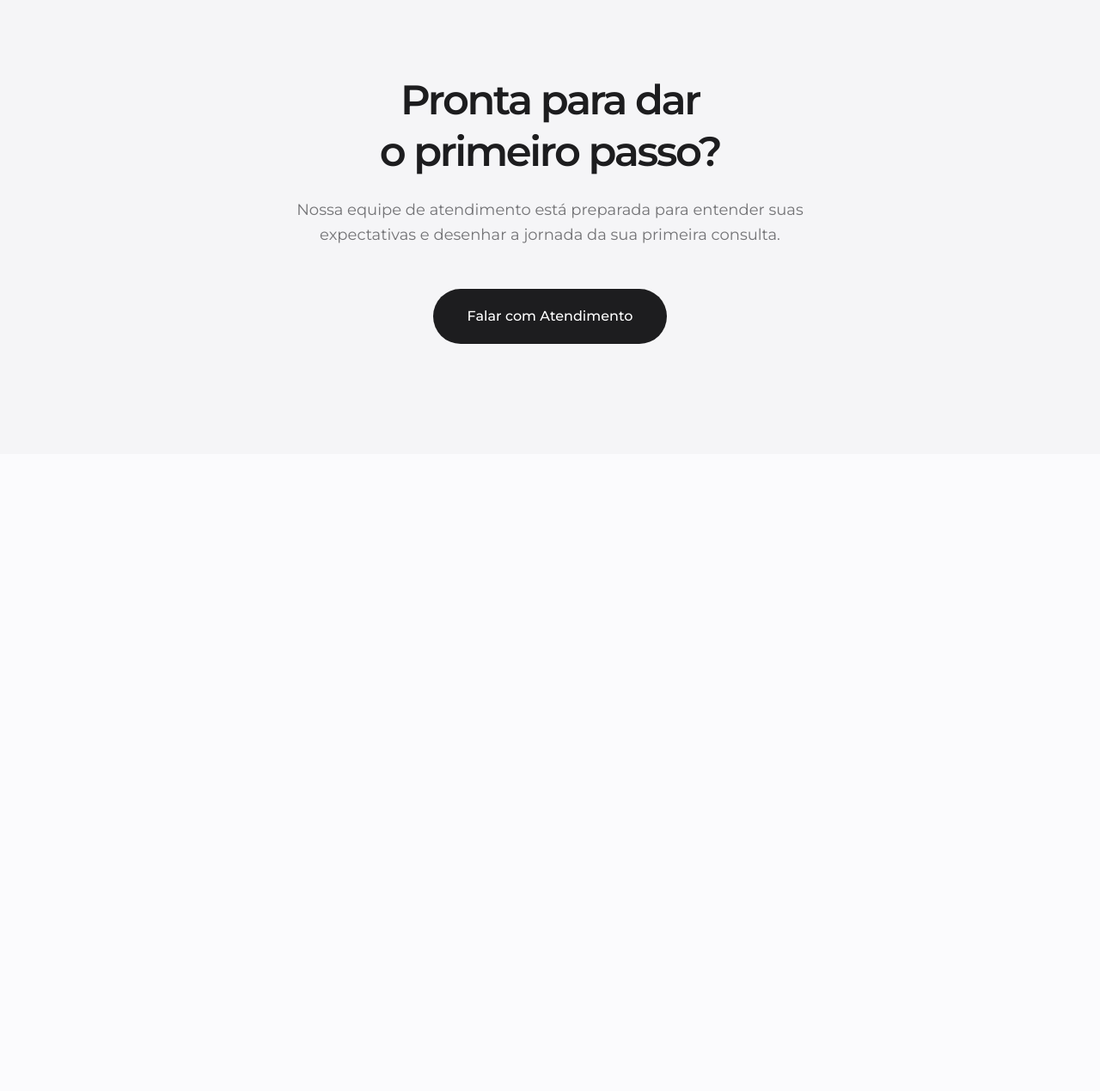
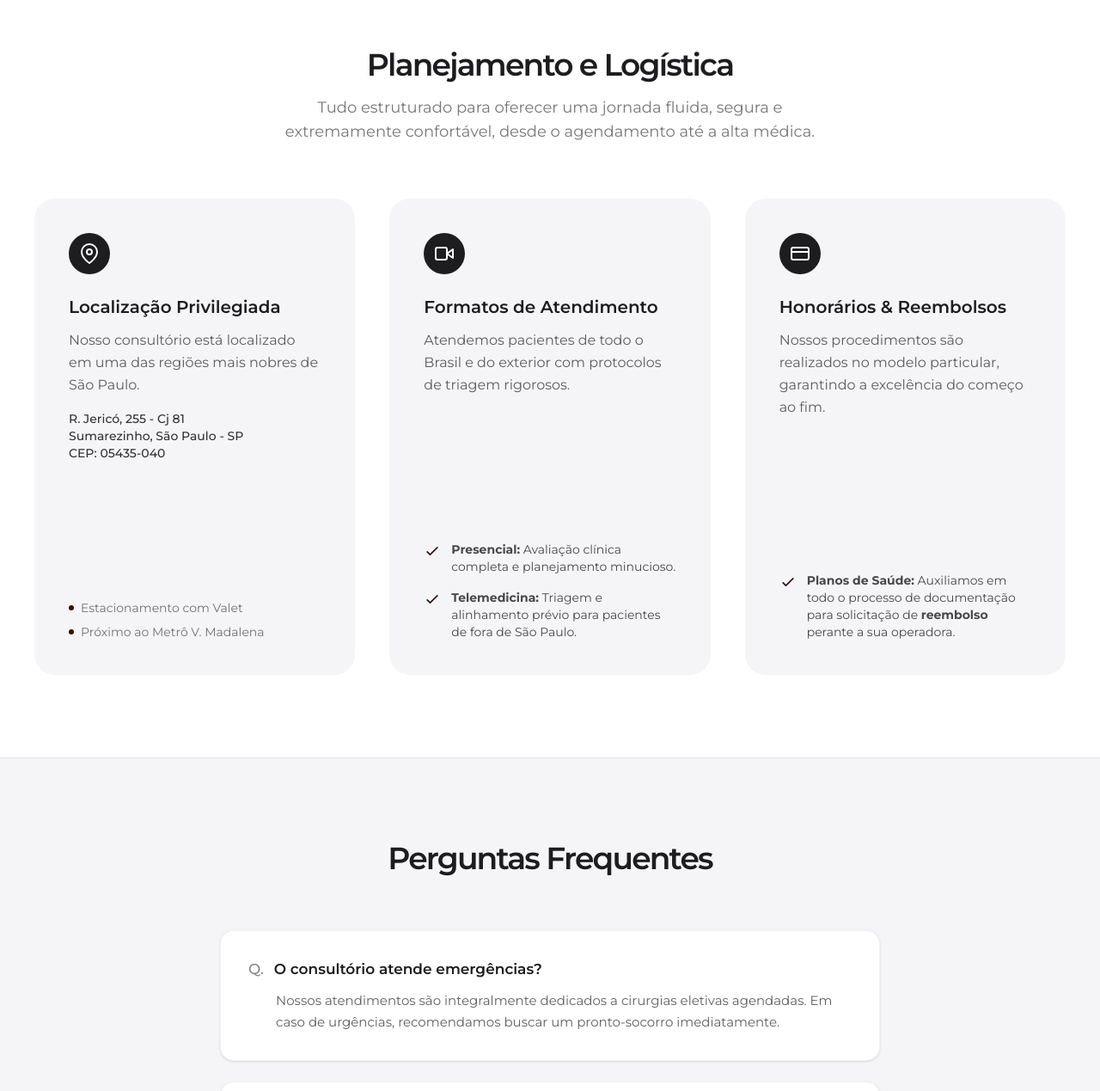
Before and after one commit to wardedrmario/site-institucional, a Next.js app: page /primeira-consulta in a window 1280 px wide. Shown: the part 3913-5182 px from the top of the page at 86% size. Before the commit the page ends 4441 px from the top, so only its background shows below. Built offline with nearby package versions, Linux system fonts and the light colour scheme; grey boxes are pictures that could not be loaded.

Commit message:
feat(ui): add logistics, FAQ and institutional footer to landing page

```diff
--- a/src/app/primeira-consulta/page.tsx
+++ b/src/app/primeira-consulta/page.tsx
@@ -236,8 +236,129 @@ export default function PrimeiraConsulta() {
       {/* 3.5. DEPOIMENTOS (SOCIAL PROOF) */}
       <TestimonialsCarousel />
 
-      {/* 4. FINAL CTA (Soft & Elegant) */}
-      <section className="w-full bg-[#f5f5f7] py-24 md:py-32 px-6 text-center">
+
+      {/* 4. INFORMAÇÕES PRÁTICAS & LOGÍSTICA */}
+      <section className="w-full bg-white py-24 px-6 border-t border-gray-100">
+        <div className="max-w-[1200px] mx-auto">
+          <div className="text-center mb-16">
+            <h2 className="text-3xl md:text-4xl font-semibold text-[#1d1d1f] tracking-tighter mb-4">
+              Planejamento e Logística
+            </h2>
+            <p className="text-[#1d1d1f]/60 text-lg max-w-2xl mx-auto">
+              Tudo estruturado para oferecer uma jornada fluida, segura e extremamente confortável, desde o agendamento até a alta médica.
+            </p>
+          </div>
+
+          <div className="grid grid-cols-1 md:grid-cols-3 gap-10">
+            {/* Endereço */}
+            <div className="bg-[#f5f5f7] p-10 rounded-3xl flex flex-col items-start transition-all hover:bg-[#f0f0f2]">
+              <div className="w-12 h-12 rounded-full bg-[#1d1d1f] text-white flex items-center justify-center mb-6">
+                <svg width="24" height="24" viewBox="0 0 24 24" fill="none" stroke="currentColor" strokeWidth="2" strokeLinecap="round" strokeLinejoin="round"><path d="M21 10c0 7-9 13-9 13s-9-6-9-13a9 9 0 0 1 18 0z"></path><circle cx="12" cy="10" r="3"></circle></svg>
+              </div>
+              <h3 className="text-xl font-semibold text-[#1d1d1f] mb-3">Localização Privilegiada</h3>
+              <p className="text-[#1d1d1f]/70 leading-relaxed mb-4">
+                Nosso consultório está localizado em uma das regiões mais nobres de São Paulo.
+              </p>
+              <address className="text-[#1d1d1f]/90 not-italic font-medium mb-4 text-sm">
+                R. Jericó, 255 - Cj 81<br/>
+                Sumarezinho, São Paulo - SP<br/>
+                CEP: 05435-040
+              </address>
+              <div className="w-full h-32 rounded-xl overflow-hidden mb-4 opacity-90 hover:opacity-100 transition-opacity">
+                <iframe
+                  src="https://www.google.com/maps/embed?pb=!1m18!1m12!1m3!1d3657.4093950664916!2d-46.69238882467026!3d-23.551416461246187!2m3!1f0!2f0!3f0!3m2!1i1024!2i768!4f13.1!3m3!1m2!1s0x94ce5795891fcbb5%3A0x7b34292d6f56491!2sDr.%20Mario%20Warde%20%7C%20Cirurgia%20Pl%C3%A1stica%20-%20Vila%20Madalena%2C%20S%C3%A3o%20Paulo!5e0!3m2!1spt-BR!2sbr!4v1714589973215!5m2!1spt-BR!2sbr"
+                  width="100%"
+                  height="100%"
+                  style={{ border: 0 }}
+                  allowFullScreen={false}
+                  loading="lazy"
+                  referrerPolicy="no-referrer-when-downgrade"
+                ></iframe>
+              </div>
+              <ul className="text-sm text-[#1d1d1f]/60 space-y-2 mt-auto">
+                <li className="flex items-center gap-2">
+                  <div className="w-1.5 h-1.5 rounded-full bg-[#310f0e]"></div> Estacionamento com Valet
+                </li>
+                <li className="flex items-center gap-2">
+                  <div className="w-1.5 h-1.5 rounded-full bg-[#310f0e]"></div> Próximo ao Metrô V. Madalena
+                </li>
+              </ul>
+            </div>
+
+            {/* Formatos de Atendimento */}
+            <div className="bg-[#f5f5f7] p-10 rounded-3xl flex flex-col items-start transition-all hover:bg-[#f0f0f2]">
+              <div className="w-12 h-12 rounded-full bg-[#1d1d1f] text-white flex items-center justify-center mb-6">
+                <svg width="24" height="24" viewBox="0 0 24 24" fill="none" stroke="currentColor" strokeWidth="2" strokeLinecap="round" strokeLinejoin="round"><path d="M15.6 11.6L22 7v10l-6.4-4.5v-1zM4 5h9a2 2 0 0 1 2 2v10a2 2 0 0 1-2 2H4a2 2 0 0 1-2-2V7c0-1.1.9-2 2-2z"></path></svg>
+              </div>
+              <h3 className="text-xl font-semibold text-[#1d1d1f] mb-3">Formatos de Atendimento</h3>
+              <p className="text-[#1d1d1f]/70 leading-relaxed mb-4">
+                Atendemos pacientes de todo o Brasil e do exterior com protocolos de triagem rigorosos.
+              </p>
+              <ul className="text-sm text-[#1d1d1f]/80 space-y-4 mt-auto">
+                <li className="flex items-start gap-3">
+                  <svg className="w-5 h-5 text-[#310f0e] shrink-0 mt-0.5" fill="none" stroke="currentColor" viewBox="0 0 24 24"><path strokeLinecap="round" strokeLinejoin="round" strokeWidth="2" d="M5 13l4 4L19 7"></path></svg>
+                  <span><strong>Presencial:</strong> Avaliação clínica completa e planejamento minucioso.</span>
+                </li>
+                <li className="flex items-start gap-3">
+                  <svg className="w-5 h-5 text-[#310f0e] shrink-0 mt-0.5" fill="none" stroke="currentColor" viewBox="0 0 24 24"><path strokeLinecap="round" strokeLinejoin="round" strokeWidth="2" d="M5 13l4 4L19 7"></path></svg>
+                  <span><strong>Telemedicina:</strong> Triagem e alinhamento prévio para pacientes de fora de São Paulo.</span>
+                </li>
+              </ul>
+            </div>
+
+            {/* Pagamentos */}
+            <div className="bg-[#f5f5f7] p-10 rounded-3xl flex flex-col items-start transition-all hover:bg-[#f0f0f2]">
+              <div className="w-12 h-12 rounded-full bg-[#1d1d1f] text-white flex items-center justify-center mb-6">
+                <svg width="24" height="24" viewBox="0 0 24 24" fill="none" stroke="currentColor" strokeWidth="2" strokeLinecap="round" strokeLinejoin="round"><rect x="2" y="5" width="20" height="14" rx="2"></rect><line x1="2" y1="10" x2="22" y2="10"></line></svg>
+              </div>
+              <h3 className="text-xl font-semibold text-[#1d1d1f] mb-3">Honorários & Reembolsos</h3>
+              <p className="text-[#1d1d1f]/70 leading-relaxed mb-4">
+                Nossos procedimentos são realizados no modelo particular, garantindo a excelência do começo ao fim.
+              </p>
+              <ul className="text-sm text-[#1d1d1f]/80 space-y-4 mt-auto">
+                <li className="flex items-start gap-3">
+                  <svg className="w-5 h-5 text-[#310f0e] shrink-0 mt-0.5" fill="none" stroke="currentColor" viewBox="0 0 24 24"><path strokeLinecap="round" strokeLinejoin="round" strokeWidth="2" d="M5 13l4 4L19 7"></path></svg>
+                  <span><strong>Planos de Saúde:</strong> Auxiliamos em todo o processo de documentação para solicitação de <strong>reembolso</strong> perante a sua operadora.</span>
+                </li>
+              </ul>
+            </div>
+          </div>
+        </div>
+      </section>
+
+      {/* 5. FAQ */}
+      <section className="w-full bg-[#f5f5f7] py-24 px-6 border-t border-gray-200">
+        <div className="max-w-3xl mx-auto">
+          <div className="text-center mb-16">
+            <h2 className="text-3xl md:text-4xl font-semibold text-[#1d1d1f] tracking-tighter mb-4">
+              Perguntas Frequentes
+            </h2>
+          </div>
+
+          <div className="space-y-6">
+            {[
+              { q: "O consultório atende emergências?", a: "Nossos atendimentos são integralmente dedicados a cirurgias eletivas agendadas. Em caso de urgências, recomendamos buscar um pronto-socorro imediatamente." },
+              { q: "Como funciona o reembolso pelo plano de saúde?", a: "Se o seu convênio tiver cobertura de reembolso (Livre Escolha), nós fornecemos todos os laudos, relatórios e notas fiscais exigidas para que você possa dar entrada na operadora de saúde." },
+              { q: "Pacientes de fora de São Paulo podem realizar a cirurgia?", a: "Sim. Grande parte das nossas pacientes são de outras cidades ou do exterior. O processo começa com uma consulta por telemedicina para alinhamento inicial e indicação. Posteriormente, desenhamos o cronograma logístico para que você venha a SP apenas no período cirúrgico." },
+              { q: "Qual é o hospital onde as cirurgias são realizadas?", a: "Operamos exclusivamente em hospitais de altíssimo padrão em São Paulo, equipados com UTI e que seguem protocolos mundiais de segurança (como o Hospital Sírio-Libanês, Vila Nova Star, entre outros, dependendo do procedimento)." }
+            ].map((faq, i) => (
+              <div key={i} className="bg-white p-6 md:p-8 rounded-2xl shadow-sm border border-black/5">
+                <h4 className="text-[17px] font-semibold text-[#1d1d1f] mb-3 flex items-start gap-3">
+                  <span className="text-[#86868b] font-medium">Q.</span>
+                  {faq.q}
+                </h4>
+                <p className="text-[#1d1d1f]/70 text-[15px] leading-relaxed pl-8">
+                  {faq.a}
+                </p>
+              </div>
+            ))}
+          </div>
+        </div>
+      </section>
+
+      {/* 6. FINAL CTA (Soft & Elegant) */}
+      <section className="w-full bg-white py-24 md:py-32 px-6 text-center">
+
         <div className="max-w-2xl mx-auto flex flex-col items-center">
           <h2 className="text-4xl md:text-5xl font-semibold text-[#1d1d1f] mb-6 tracking-tighter leading-tight">
             Pronta para dar <br/> o primeiro passo?
@@ -257,6 +378,28 @@ export default function PrimeiraConsulta() {
           </button>
         </div>
       </section>
+
+      {/* 7. RODAPÉ INSTITUCIONAL */}
+      <footer className="w-full bg-[#1d1d1f] py-12 px-6 text-center text-white/50 text-xs">
+        <div className="max-w-3xl mx-auto flex flex-col items-center gap-4">
+          <p className="text-white/80 font-medium text-[13px] uppercase tracking-wider">
+            Dr. Mário Jorge Warde Filho
+          </p>
+          <div className="flex flex-wrap items-center justify-center gap-4 text-white/60">
+            <span>Cirurgião Plástico</span>
+            <span className="w-1 h-1 rounded-full bg-white/20"></span>
+            <span>CRM/SP: 81.741</span>
+            <span className="w-1 h-1 rounded-full bg-white/20"></span>
+            <span>RQE: 18.599</span>
+          </div>
+          <p className="max-w-xl leading-relaxed mt-4">
+            A cirurgia plástica é uma ciência médica e seus resultados variam de acordo com o organismo de cada paciente. As informações desta página têm caráter exclusivamente educativo. Consulta presencial ou telemedicina (em conformidade com o CFM) é indispensável.
+          </p>
+          <div className="w-full h-px bg-white/10 my-4"></div>
+          <p>&copy; {new Date().getFullYear()} Clínica Dr. Mário Warde. Todos os direitos reservados.</p>
+        </div>
+      </footer>
+
     </main>
   );
 }
```
